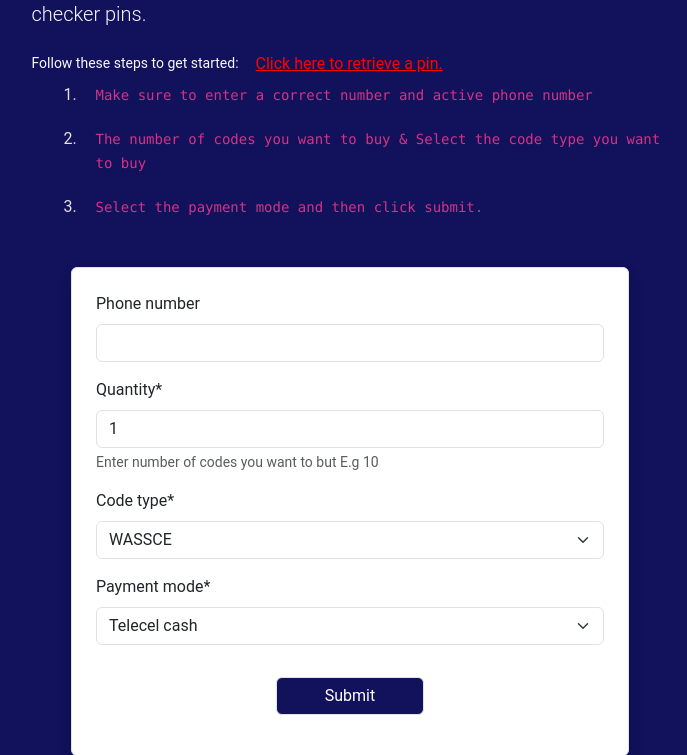
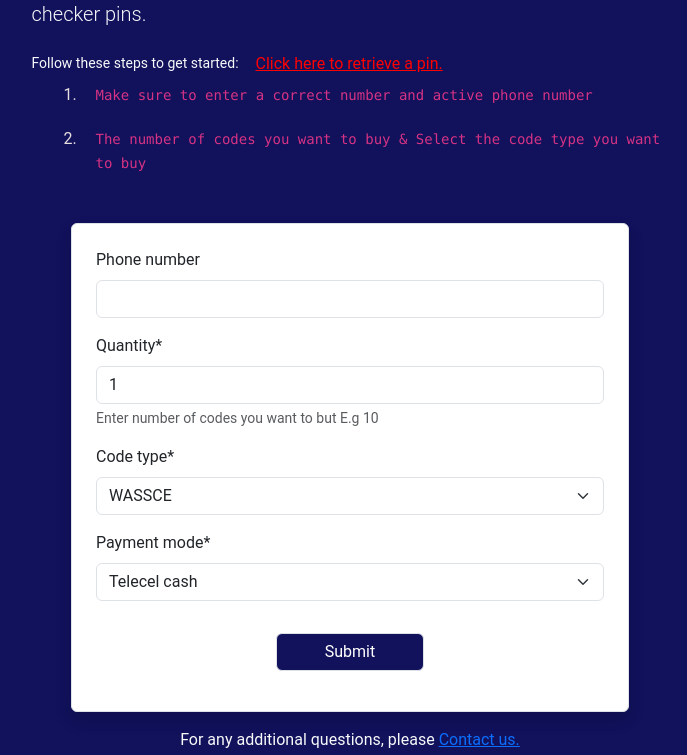
Before and after one commit to timothysaatum/easyprints, a Django app: page / in a window 1280 px wide. Shown: the part 165-920 px from the top of the page, without its empty margins (290-977 px from the left). Run offline with Django 5.2, Linux system fonts and the light colour scheme; some libraries are stand-ins or nearby versions.

Commit message:
All done

```diff
--- a/main/templates/main/index.html
+++ b/main/templates/main/index.html
@@ -91,11 +91,6 @@
               <code>The number of codes you want to buy & Select the code type you want to buy</code>
             </div>
           </li>
-          <li>
-            <div class="step">
-              <code>Select the payment mode and then click submit.</code>
-            </div>
-          </li>
         </ol>
       </div>
     </div>
```
Also changed, not shown: requirements.txt (+66 -11 lines).
